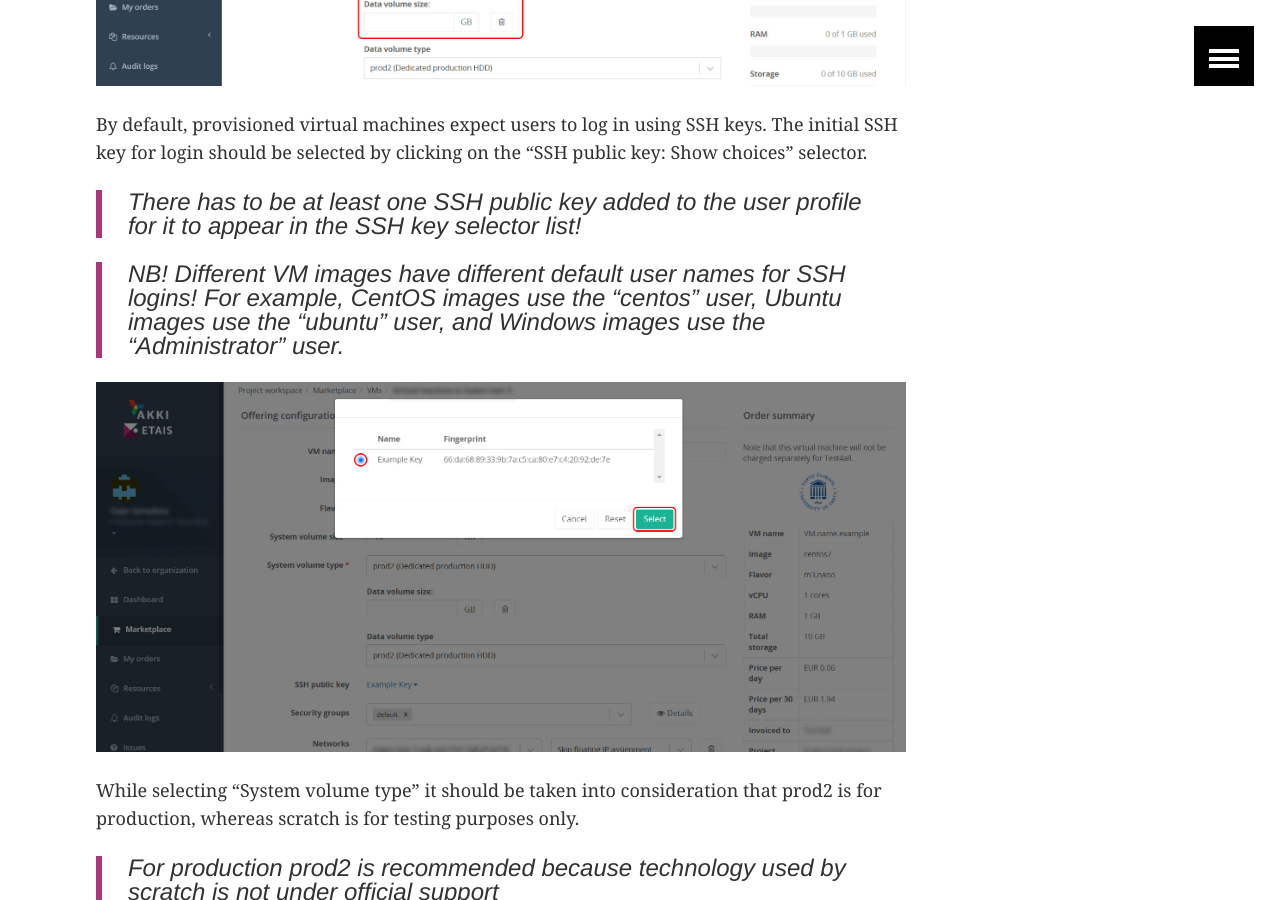
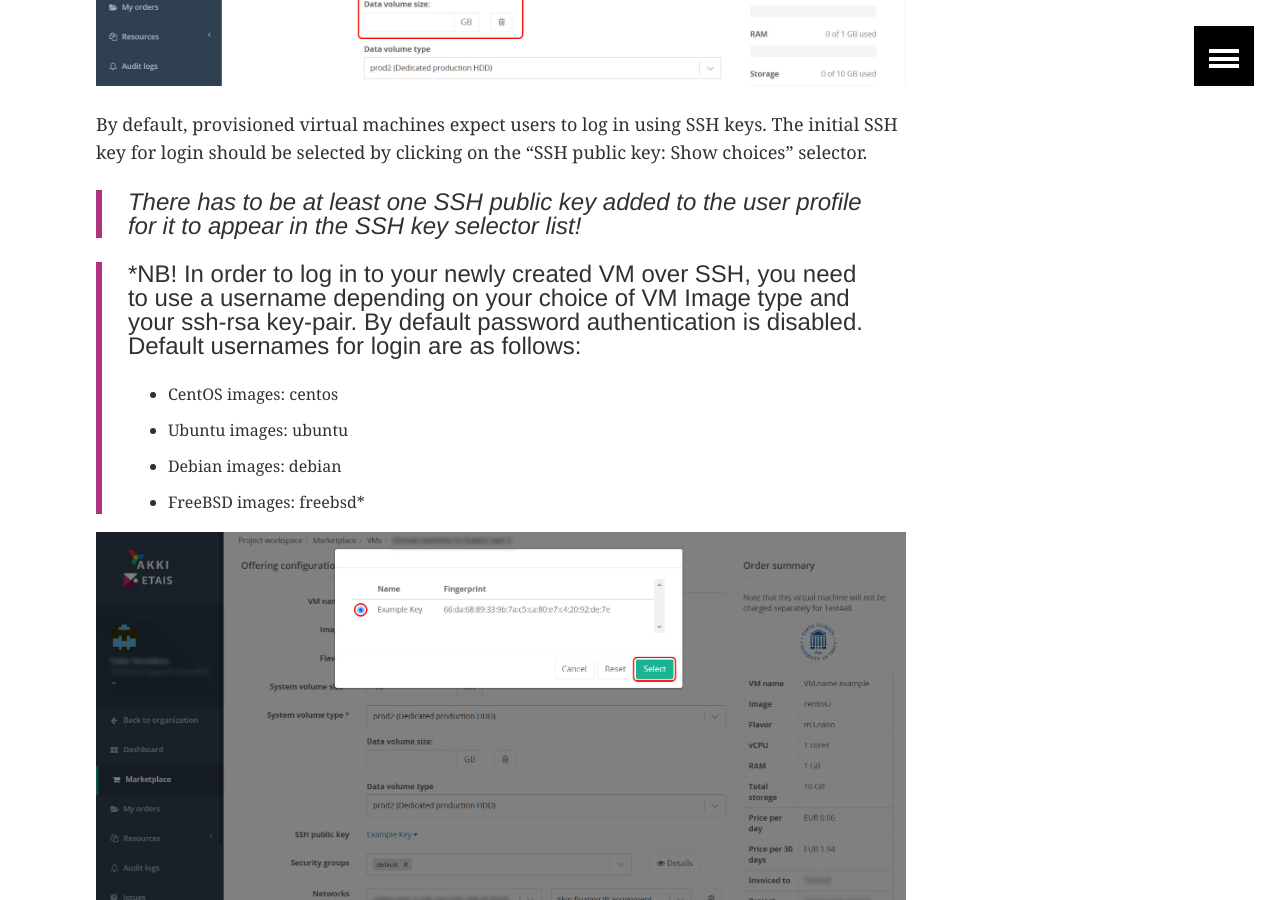
Before and after one commit to etais-ee/etais-web, a Jekyll site: the page built from using/self_service.md, in a window 1280 px wide and 900 px high, scrolled down 20273 px. Built offline with Jekyll 4.4.1, drawn with Linux system fonts in a browser that asks for light colours.

Commit message:
Update self_service.md

```diff
--- a/using/self_service.md
+++ b/using/self_service.md
@@ -281,7 +281,11 @@ By default, provisioned virtual machines expect users to log in using SSH keys.
 
 > *There has to be at least one SSH public key added to the user profile for it to appear in the SSH key selector list!*
 
-> *NB! Different VM images have different default user names for SSH logins! For example, CentOS images use the "centos" user, Ubuntu images use the "ubuntu" user, and Windows images use the "Administrator" user.*
+> *NB! In order to log in to your newly created VM over SSH, you need to use a username depending on your choice of VM Image type and your ssh-rsa key-pair. By default password authentication is disabled. Default usernames for login are as follows:
++ CentOS images: centos
++ Ubuntu images: ubuntu
++ Debian images: debian
++ FreeBSD images: freebsd*
 
 ![Adding a VM - step 6](../images/project-vm-add-form-step6.jpg)
 
```
